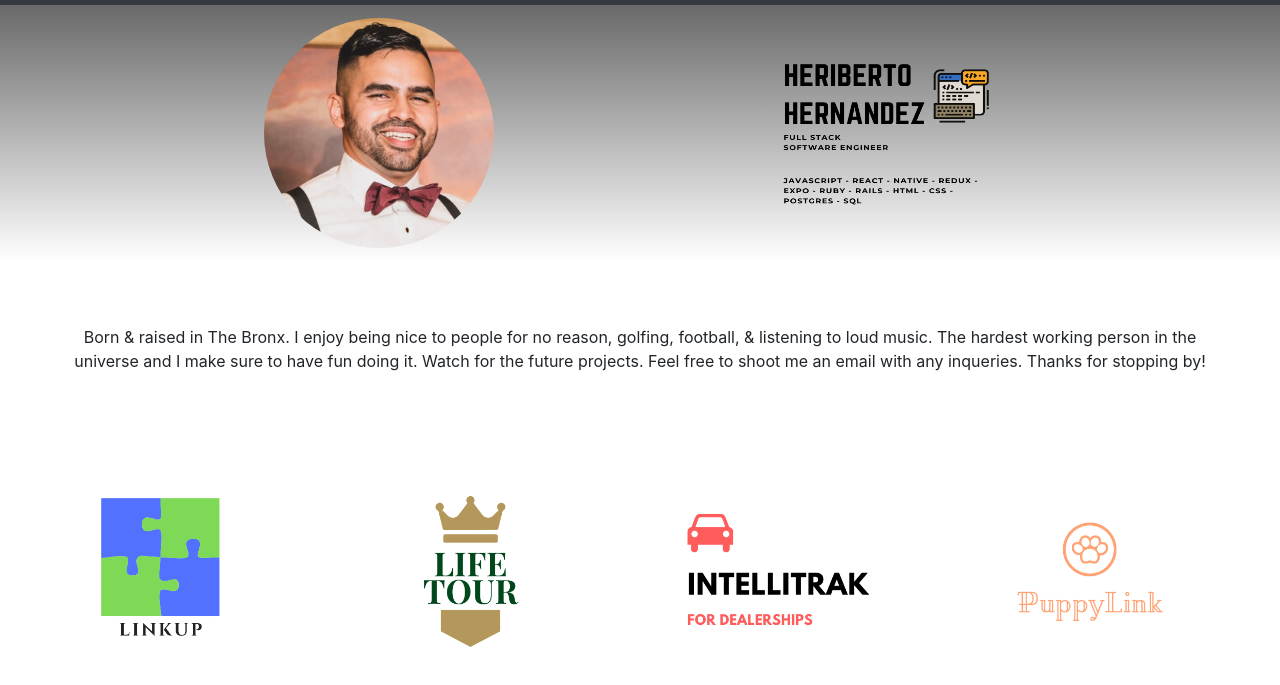
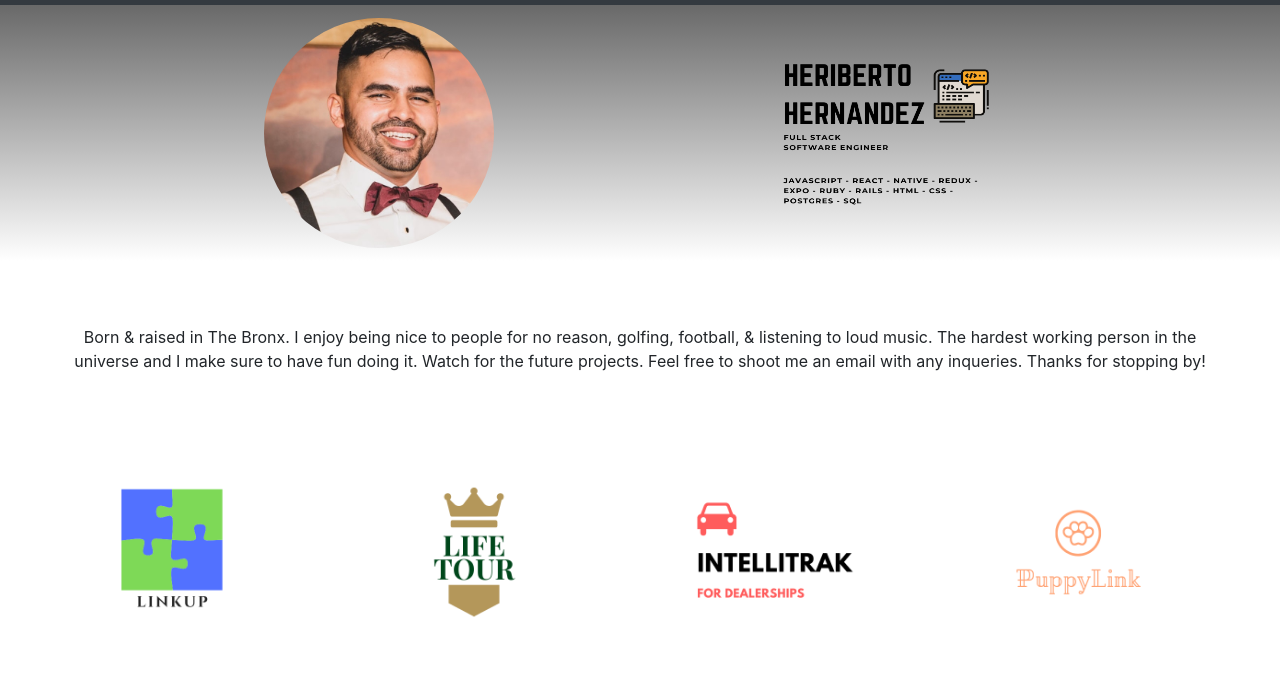
Before and after one commit to edhernandez04/edhernandez04.github.io, a plain HTML site: page index.html in a window 1280 px wide. Shown: the part 51-736 px from the top of the page. Drawn offline with nearby package versions, Linux system fonts and the light colour scheme.

Commit message:
another one

```diff
--- a/public/style.css
+++ b/public/style.css
@@ -58,19 +58,19 @@
 }
 
 #LinkUpCard{
-  width: 21vmax;
+  width: 18vmax;
 }
 
 #LifeTourCard{
-  width: 21vmax;
+  width: 18vmax;
 }
 
 #IntellitrakCard{
-  width: 21vmax;
+  width: 18vmax;
 }
 
 #PuppyLinkCard{
-  width: 21vmax;
+  width: 18vmax;
 }
 
 .page-image {
```
